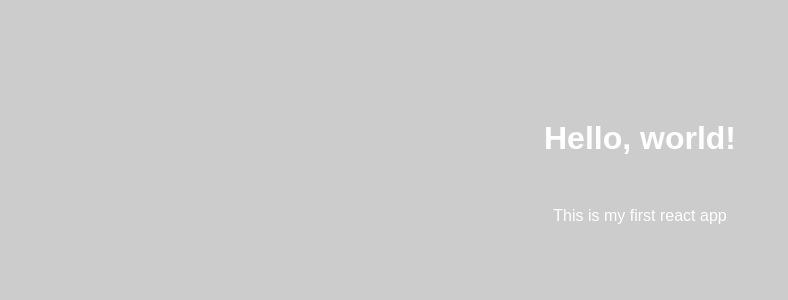
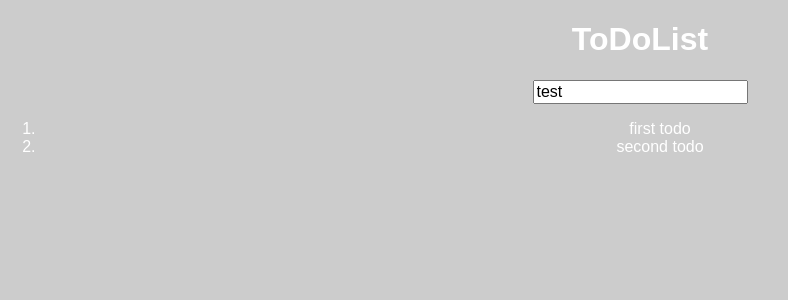
Before and after one commit to stingyu/react-app, a React (Create React App) app: page / in a window 1280 px wide. Shown: the top 300 px of the page, without its empty margins (0-788 px from the left). Built offline with nearby package versions, Linux system fonts and the light colour scheme.

Commit message:
complete basic frame

```diff
--- a/package.json
+++ b/package.json
@@ -3,6 +3,7 @@
   "version": "0.1.0",
   "private": true,
   "dependencies": {
+    "normalize.css": "^7.0.0",
     "react": "^15.6.1",
     "react-dom": "^15.6.1",
     "react-scripts": "1.0.11"
@@ -13,5 +14,5 @@
     "test": "react-scripts test --env=jsdom",
     "eject": "react-scripts eject"
   },
-  "homepage":"https://stingyu.github.io/react-work/build"
+  "homepage": "https://stingyu.github.io/react-work/build"
 }
--- a/public/index.html
+++ b/public/index.html
@@ -14,7 +14,6 @@
       Notice the use of %PUBLIC_URL% in the tags above.
       It will be replaced with the URL of the `public` folder during the build.
       Only files inside the `public` folder can be referenced from the HTML.
-
       Unlike "/favicon.ico" or "favicon.ico", "%PUBLIC_URL%/favicon.ico" will
       work correctly both with client-side routing and a non-root public URL.
       Learn how to configure a non-root public URL by running `npm run build`.
@@ -25,15 +24,12 @@
     <noscript>
       You need to enable JavaScript to run this app.
     </noscript>
-    <div id="root2"></div>
-    <div class="description"></div>
+    <div id="root"></div>
     <!--
       This HTML file is a template.
       If you open it directly in the browser, you will see an empty page.
-
       You can add webfonts, meta tags, or analytics to this file.
       The build step will place the bundled scripts into the <body> tag.
-
       To begin the development, run `npm start` or `yarn start`.
       To create a production bundle, use `npm run build` or `yarn build`.
     -->
--- a/src/App.js
+++ b/src/App.js
@@ -1,20 +1,40 @@
 import React, { Component } from 'react';
-import logo from './logo.svg';
 import './App.css';
+import TodoInput from './TodoInput'
+import TodoItem from './TodoItem'
+import 'normalize.css'
 
 class App extends Component {
+  constructor(props) {
+    super(props)
+    this.state = {
+      newTodo: 'test',
+      todoList: [
+        {id:1,title: 'first todo'},
+        {id:2,title: 'second todo'}
+      ]
+    }
+  }
   render() {
+    let todos = this.state.todoList.map((item,index) => {
+      return (
+        <li>
+          <TodoItem todo={item} />
+        </li>
+      )
+    })
     return (
       <div className="App">
-        <div className="App-header">
-          <img src={logo} className="App-logo" alt="logo" />
-          <h2>Welcome to React</h2>
+        <h1>ToDoList</h1>
+        <div className = "inputWrapper">
+          {/*注意value后面不要加引号*/}
+          <TodoInput content={this.state.newTodo} />
         </div>
-        <p className="App-intro">
-          To get started, edit <code>src/App.js</code> and save to reload.
-        </p>
+        <ol>
+          {todos}
+        </ol>
       </div>
-    );
+    )
   }
 }
 
--- /dev/null
+++ b/src/TodoInput.js
@@ -0,0 +1,7 @@
+import React, { Component } from 'react'
+
+export default class TodoInput extends Component {
+    render() {
+        return <input type="text" value={this.props.content} />
+    }
+}
--- /dev/null
+++ b/src/TodoItem.js
@@ -0,0 +1,7 @@
+import React,{ Component } from 'react'
+
+export default class TodoItem extends Component {
+    render() {
+        return <div> {this.props.todo.title} </div>
+    }
+}
--- a/src/index.js
+++ b/src/index.js
@@ -1,14 +1,9 @@
+import ReactDOM from 'react-dom';
 import React from 'react';
-import ReactDOM from 'react-dom';
 import './index.css';
 import App from './App';
-import registerServiceWorker from './registerServiceWorker';
+
 ReactDOM.render(
-    <h1>Hello, world!</h1>,
-    document.getElementById('root2')
-);
-ReactDOM.render(
-    <p>This is my first react app</p>,
-    document.getElementsByClassName('description')[0]
+    <App />,
+    document.getElementById('root')
 )
-registerServiceWorker();
```
Also changed, not shown: src/Welcome.js (added, +66 -0 lines).
